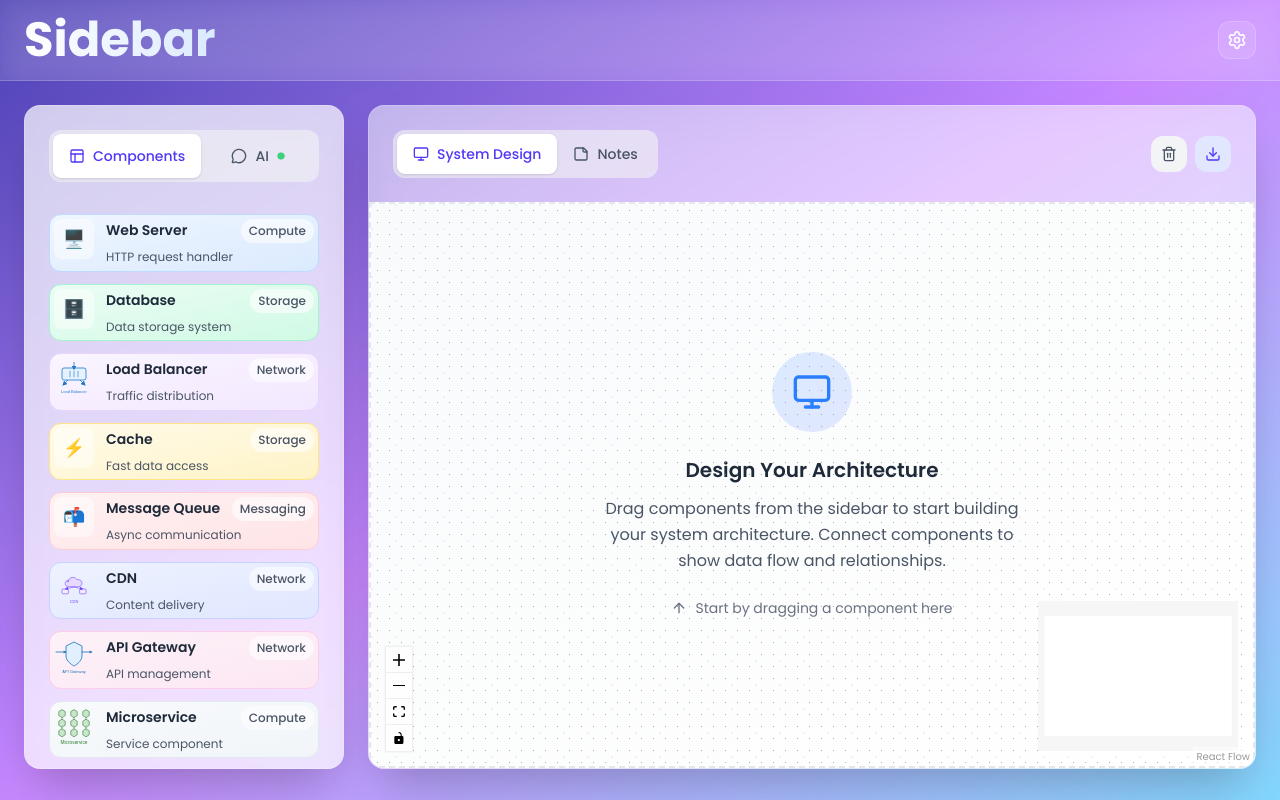
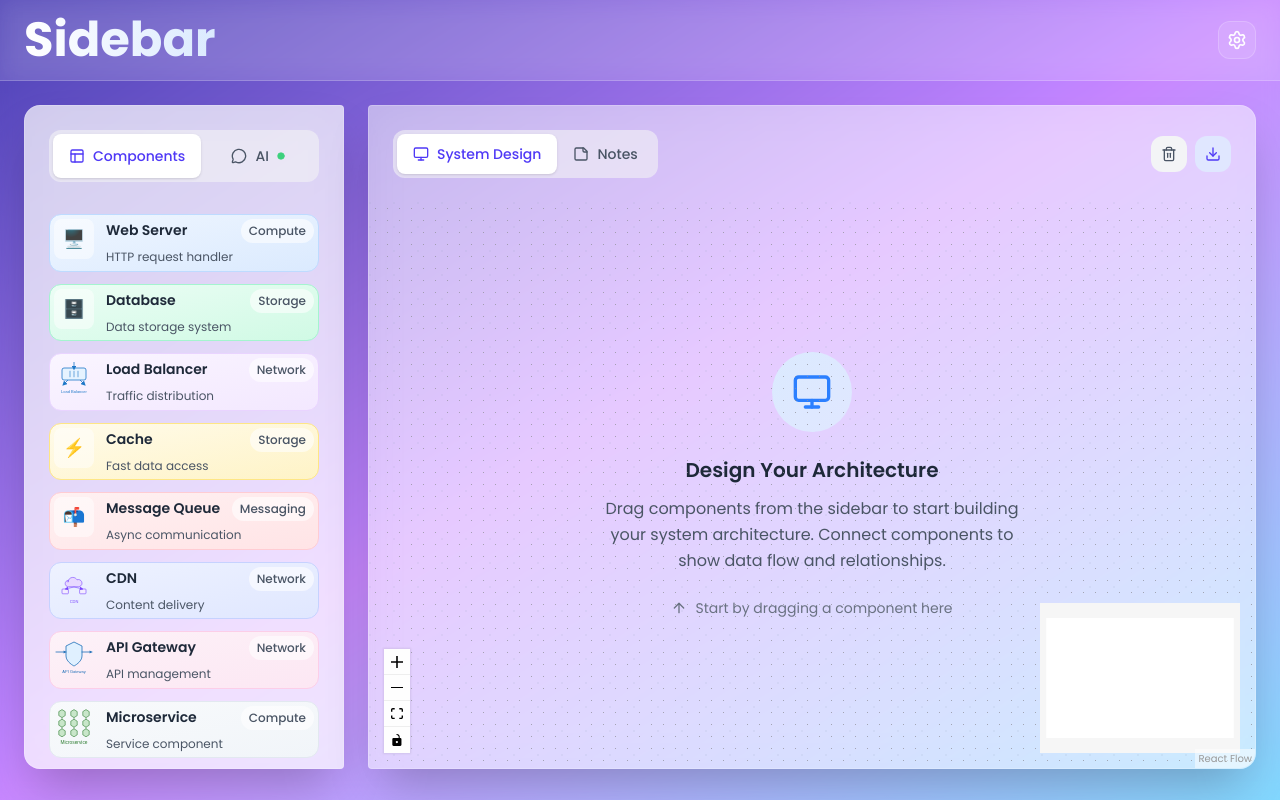
Before and after one commit to user0824/Sidebar, a React (Vite) app: page / in a window 1280 px wide. Built offline with nearby package versions, Linux system fonts and the light colour scheme.

Commit message:
feat: update ui

```diff
--- a/src/App.tsx
+++ b/src/App.tsx
@@ -31,12 +31,12 @@ function App() {
         {/* MAIN CONTENT */}
         <div className='flex gap-6 p-6 h-[calc(100vh-88px)]'>
           {/* SIDEBAR */}
-          <div className='w-80 bg-white/70 backdrop-blur-xl rounded-2xl shadow-2xl border border-white/20 overflow-hidden'>
+          <div className='w-80 bg-white/70 backdrop-blur-xl rounded-l-2xl rounded-r-sm shadow-2xl border border-white/20 overflow-hidden'>
             <Sidebar />
           </div>
 
           {/* BOARD */}
-          <div className='flex-1 bg-white/50 backdrop-blur-xl rounded-2xl shadow-2xl border border-white/20 overflow-hidden'>
+          <div className='flex-1 bg-white/50 backdrop-blur-xl rounded-r-2xl rounded-l-sm shadow-2xl border border-white/20 overflow-hidden'>
             <Board />
           </div>
         </div>
--- a/src/components/Board.tsx
+++ b/src/components/Board.tsx
@@ -150,7 +150,7 @@ const Board: React.FC = () => {
       <div className='flex-1 overflow-hidden'>
         {activeTab === 'SystemBoard' ? (
           <div className='h-full p-0'>
-            <div className='h-full bg-gradient-to-br from-gray-50 to-white border-2 border-dashed border-gray-200 overflow-hidden relative'>
+            <div className='h-full  overflow-hidden relative'>
               {/* GRID PATTERN BACKGROUND */}
               <div
                 className='absolute inset-0 opacity-30 pointer-events-none'
```
